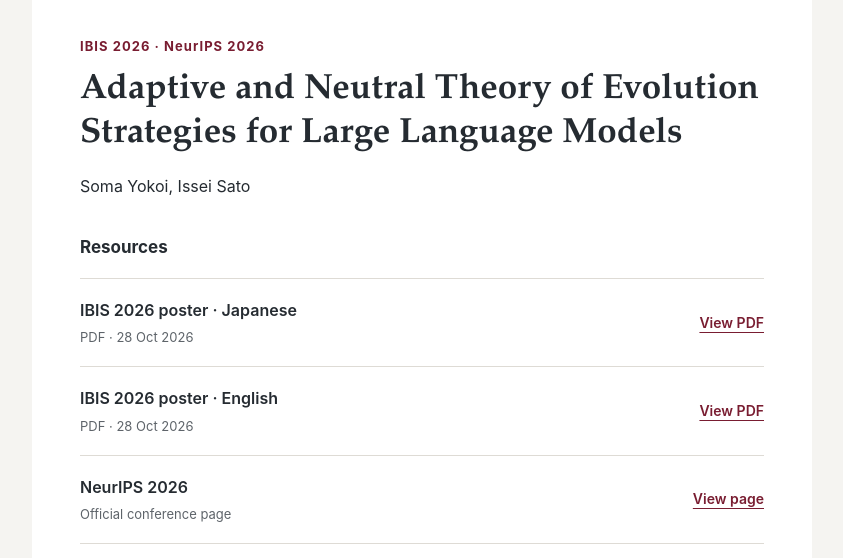
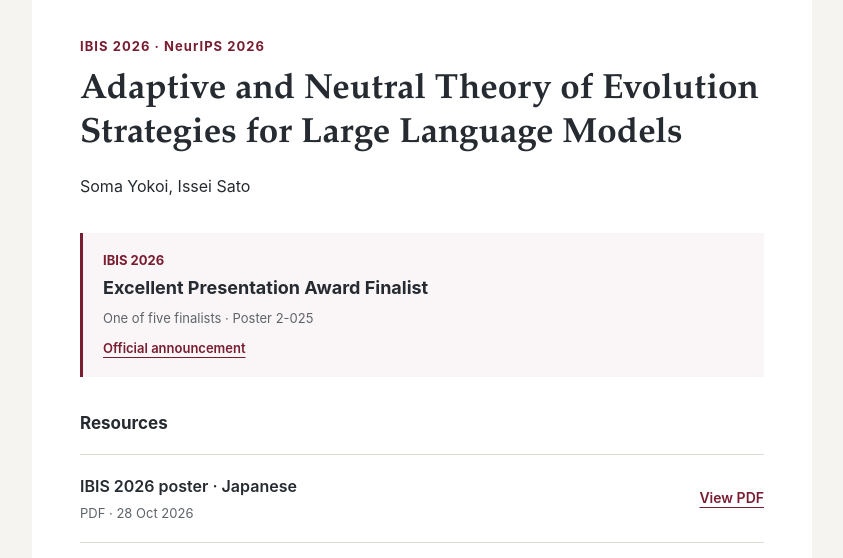
Before and after one commit to syokoi/es-dynamics, a plain HTML site: page index.html in a window 1280 px wide. Shown: the part 191-749 px from the top of the page, without its empty margins (218-1061 px from the left). Drawn offline with Linux system fonts and the light colour scheme.

Commit message:
Add IBIS 2026 presentation award finalist recognition

```diff
--- a/index.html
+++ b/index.html
@@ -74,6 +74,18 @@
     .authors { margin: 16px 0 32px; font-size: 16px; line-height: 1.8; }
     h2 { margin: 0 0 16px; font-size: 17px; font-weight: 650; }
 
+    .award {
+      margin: 0 0 32px;
+      padding: 16px 20px;
+      border-left: 3px solid var(--accent);
+      background: #faf5f6;
+    }
+
+    .award-label { margin: 0 0 4px; color: var(--accent); font-size: 13px; font-weight: 650; }
+    .award h2 { margin: 0 0 6px; font-size: 18px; line-height: 1.4; }
+    .award-detail { margin: 0; color: var(--muted); font-size: 13px; }
+    .award-link { display: inline-block; margin-top: 8px; font-size: 13px; font-weight: 600; }
+
     .resources { margin: 0; padding: 0; list-style: none; border-top: 1px solid var(--line); }
 
     .resource {
@@ -115,6 +127,13 @@
       <h1>Adaptive and Neutral Theory of Evolution Strategies for Large Language Models</h1>
       <p class="authors">Soma Yokoi, Issei Sato</p>
 
+      <section class="award" aria-labelledby="award-heading">
+        <p class="award-label">IBIS 2026</p>
+        <h2 id="award-heading">Excellent Presentation Award Finalist</h2>
+        <p class="award-detail">One of five finalists · Poster 2-025</p>
+        <a class="award-link" href="https://ibisml.org/ibis2026/awards/">Official announcement</a>
+      </section>
+
       <section aria-labelledby="resources-heading">
         <h2 id="resources-heading">Resources</h2>
         <ul class="resources">
```
